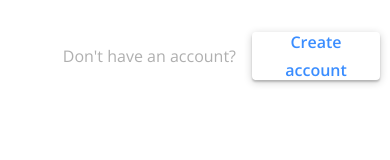
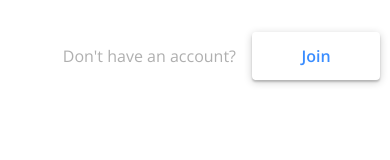
Before and after one commit to paolochang/interview-messenger-starter, a React (Create React App) app in the folder client/: page /login in a window 390 px wide. Shown: the top 160 px of the page. Built offline with nearby package versions, Linux system fonts and the light colour scheme; no server answers.

Commit message:
Fix button text on mobile device

```diff
--- a/client/src/Login.js
+++ b/client/src/Login.js
@@ -11,6 +11,8 @@ import {
   Link,
 } from "@material-ui/core";
 import { makeStyles } from "@material-ui/core/styles";
+import { useTheme } from "@material-ui/core/styles";
+import useMediaQuery from "@material-ui/core/useMediaQuery";
 import { path } from "./routes";
 import { login } from "./store/utils/thunkCreators";
 import AuthBox from "./components/AuthBox";
@@ -55,6 +57,8 @@ const Login = (props) => {
   const classes = useStyles();
   const history = useHistory();
   const { user, login } = props;
+  const theme = useTheme();
+  const mobile = useMediaQuery(theme.breakpoints.down("xs"));
 
   const handleLogin = async (event) => {
     event.preventDefault();
@@ -71,7 +75,7 @@ const Login = (props) => {
   return (
     <AuthBox
       actionText="Don't have an account?"
-      buttonText="Create account"
+      buttonText={mobile ? "Join" : "Create account"}
       actionRoute={path.register}
     >
       <form onSubmit={handleLogin} className={classes.form}>
```
